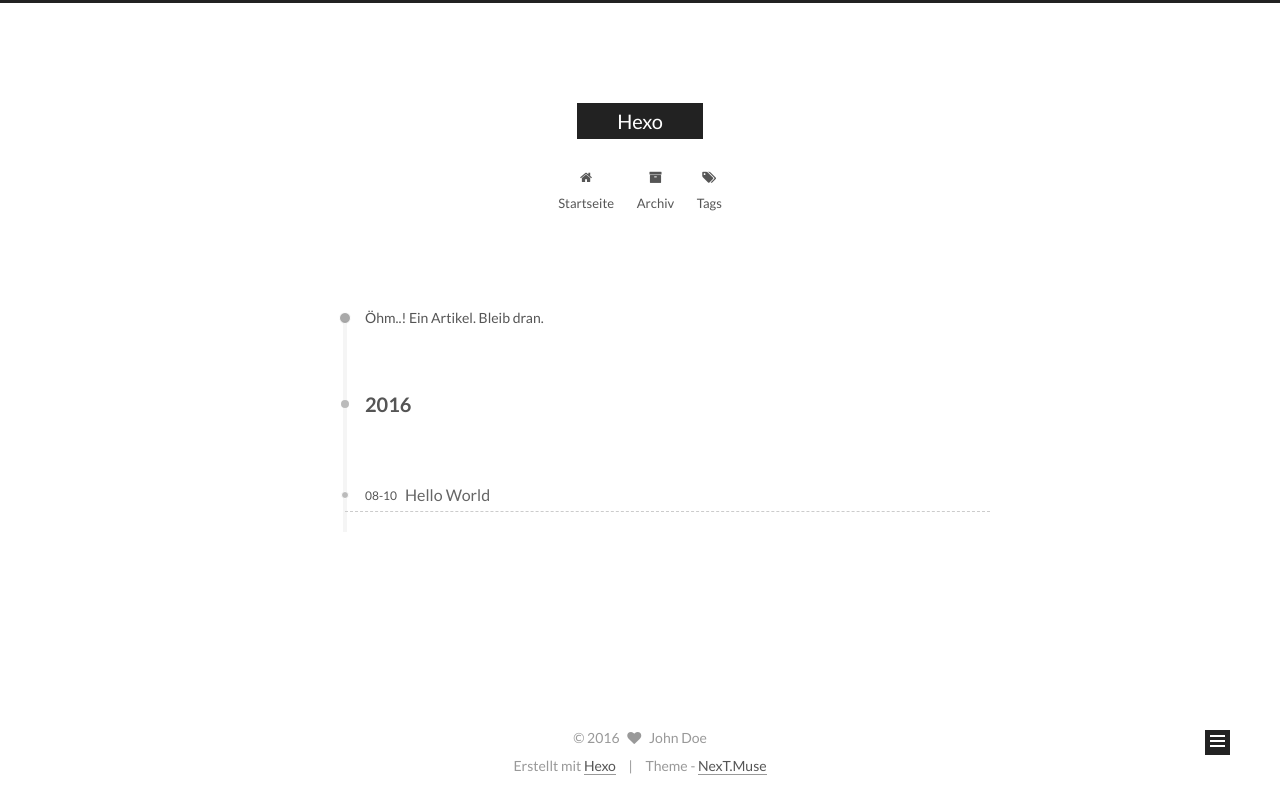
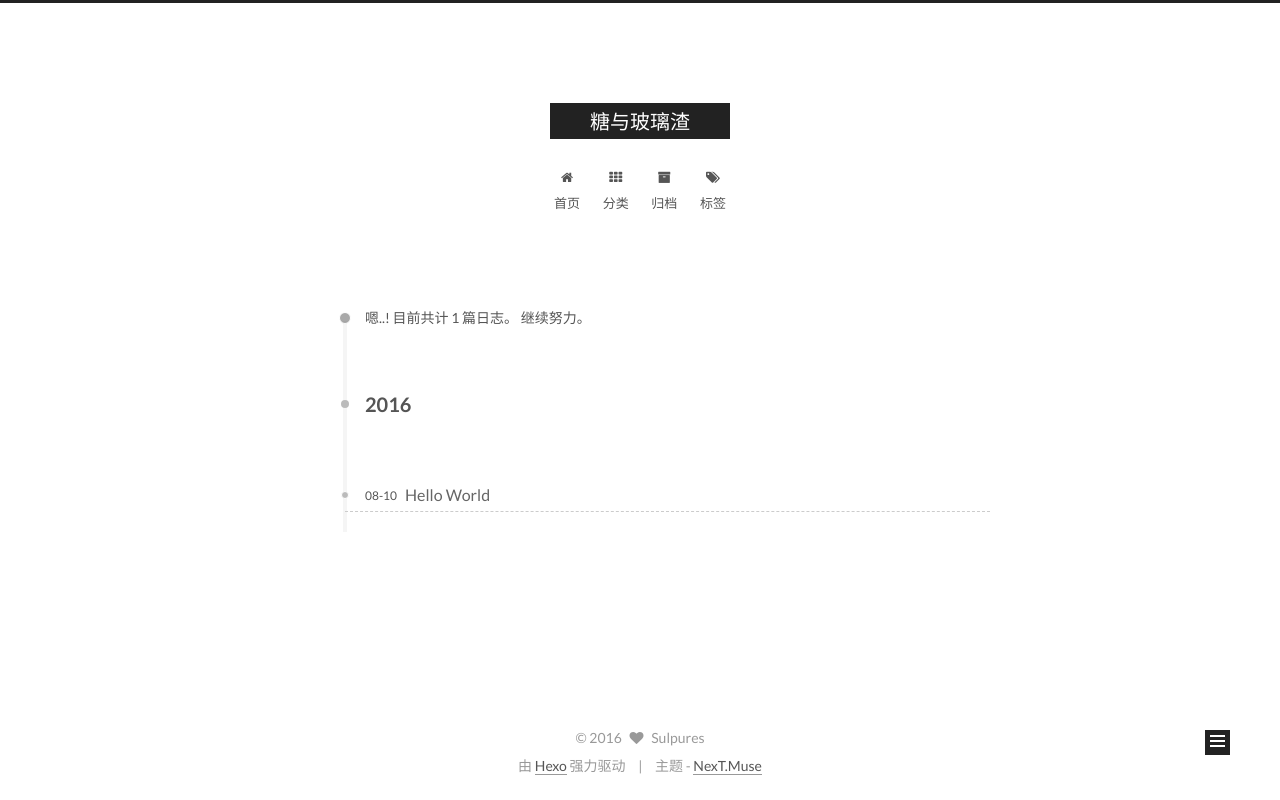
Before and after one commit to t54917/t54917.github.io, a plain HTML site: page archives/2016/08/index.html in a window 1280 px wide. Drawn offline with Linux system fonts and the light colour scheme.

Commit message:
Site updated: 2016-08-10 18:04:00

```diff
--- a/2016/08/10/hello-world/index.html
+++ b/2016/08/10/hello-world/index.html
@@ -88,8 +88,8 @@
 Quick">
 <meta property="og:type" content="article">
 <meta property="og:title" content="Hello World">
-<meta property="og:url" content="http://yoursite.com/2016/08/10/hello-world/index.html">
-<meta property="og:site_name" content="Hexo">
+<meta property="og:url" content="http://sulpures.me/2016/08/10/hello-world/index.html">
+<meta property="og:site_name" content="糖与玻璃渣">
 <meta property="og:description" content="Welcome to Hexo! This is your very first post. Check documentation for more info. If you get any problems when using Hexo, you can find the answer in troubleshooting or you can ask me on GitHub.
 Quick">
 <meta property="og:updated_time" content="2016-08-10T09:39:08.434Z">
@@ -109,7 +109,7 @@
     motion: true,
     duoshuo: {
       userId: 0,
-      author: 'Author'
+      author: '博主'
     }
   };
 </script>
@@ -117,12 +117,12 @@
 
 
 
-  <link rel="canonical" href="http://yoursite.com/2016/08/10/hello-world/"/>
+  <link rel="canonical" href="http://sulpures.me/2016/08/10/hello-world/"/>
 
-  <title> Hello World | Hexo </title>
+  <title> Hello World | 糖与玻璃渣 </title>
 </head>
 
-<body itemscope itemtype="http://schema.org/WebPage" lang="">
+<body itemscope itemtype="http://schema.org/WebPage" lang="zh-Hans">
 
 
 
@@ -150,7 +150,7 @@
   <div class="custom-logo-site-title">
     <a href="/"  class="brand" rel="start">
       <span class="logo-line-before"><i></i></span>
-      <span class="site-title">Hexo</span>
+      <span class="site-title">糖与玻璃渣</span>
       <span class="logo-line-after"><i></i></span>
     </a>
   </div>
@@ -177,7 +177,17 @@
 
               <i class="menu-item-icon fa fa-fw fa-home"></i> <br />
 
-            Startseite
+            首页
+          </a>
+        </li>
+
+
+        <li class="menu-item menu-item-categories">
+          <a href="/categories" rel="section">
+
+              <i class="menu-item-icon fa fa-fw fa-th"></i> <br />
+
+            分类
           </a>
         </li>
 
@@ -187,7 +197,7 @@
 
               <i class="menu-item-icon fa fa-fw fa-archive"></i> <br />
 
-            Archiv
+            归档
           </a>
         </li>
 
@@ -197,7 +207,7 @@
 
               <i class="menu-item-icon fa fa-fw fa-tags"></i> <br />
 
-            Tags
+            标签
           </a>
         </li>
 
@@ -250,7 +260,7 @@
             <span class="post-meta-item-icon">
               <i class="fa fa-calendar-o"></i>
             </span>
-            <span class="post-meta-item-text">Veröffentlicht am</span>
+            <span class="post-meta-item-text">发表于</span>
             <time itemprop="dateCreated" datetime="2016-08-10T17:39:08+08:00" content="2016-08-10">
               2016-08-10
             </time>
@@ -354,10 +364,10 @@
 
         <ul class="sidebar-nav motion-element">
           <li class="sidebar-nav-toc sidebar-nav-active" data-target="post-toc-wrap" >
-            Inhaltsverzeichnis
+            文章目录
           </li>
           <li class="sidebar-nav-overview" data-target="site-overview">
-            Übersicht
+            站点概览
           </li>
         </ul>
 
@@ -365,16 +375,16 @@
       <section class="site-overview sidebar-panel ">
         <div class="site-author motion-element" itemprop="author" itemscope itemtype="http://schema.org/Person">
           <img class="site-author-image" itemprop="image"
-               src="/images/avatar.gif"
-               alt="John Doe" />
-          <p class="site-author-name" itemprop="name">John Doe</p>
+               src="/images/avatar.png"
+               alt="Sulpures" />
+          <p class="site-author-name" itemprop="name">Sulpures</p>
           <p class="site-description motion-element" itemprop="description"></p>
         </div>
         <nav class="site-state motion-element">
           <div class="site-state-item site-state-posts">
             <a href="/archives">
               <span class="site-state-item-count">1</span>
-              <span class="site-state-item-name">Artikel</span>
+              <span class="site-state-item-name">日志</span>
             </a>
           </div>
 
@@ -428,15 +438,15 @@
   <span class="with-love">
     <i class="fa fa-heart"></i>
   </span>
-  <span class="author" itemprop="copyrightHolder">John Doe</span>
+  <span class="author" itemprop="copyrightHolder">Sulpures</span>
 </div>
 
 <div class="powered-by">
-  Erstellt mit  <a class="theme-link" href="https://hexo.io">Hexo</a>
+  由 <a class="theme-link" href="https://hexo.io">Hexo</a> 强力驱动
 </div>
 
 <div class="theme-info">
-  Theme -
+  主题 -
   <a class="theme-link" href="https://github.com/iissnan/hexo-theme-next">
     NexT.Muse
   </a>
--- a/archives/2016/08/index.html
+++ b/archives/2016/08/index.html
@@ -85,11 +85,11 @@
 
 
 <meta property="og:type" content="website">
-<meta property="og:title" content="Hexo">
-<meta property="og:url" content="http://yoursite.com/archives/2016/08/index.html">
-<meta property="og:site_name" content="Hexo">
+<meta property="og:title" content="糖与玻璃渣">
+<meta property="og:url" content="http://sulpures.me/archives/2016/08/index.html">
+<meta property="og:site_name" content="糖与玻璃渣">
 <meta name="twitter:card" content="summary">
-<meta name="twitter:title" content="Hexo">
+<meta name="twitter:title" content="糖与玻璃渣">
 
 
 
@@ -102,7 +102,7 @@
     motion: true,
     duoshuo: {
       userId: 0,
-      author: 'Author'
+      author: '博主'
     }
   };
 </script>
@@ -110,12 +110,12 @@
 
 
 
-  <link rel="canonical" href="http://yoursite.com/archives/2016/08/"/>
+  <link rel="canonical" href="http://sulpures.me/archives/2016/08/"/>
 
-  <title> Archiv | Hexo </title>
+  <title> 归档 | 糖与玻璃渣 </title>
 </head>
 
-<body itemscope itemtype="http://schema.org/WebPage" lang="">
+<body itemscope itemtype="http://schema.org/WebPage" lang="zh-Hans">
 
 
 
@@ -143,7 +143,7 @@
   <div class="custom-logo-site-title">
     <a href="/"  class="brand" rel="start">
       <span class="logo-line-before"><i></i></span>
-      <span class="site-title">Hexo</span>
+      <span class="site-title">糖与玻璃渣</span>
       <span class="logo-line-after"><i></i></span>
     </a>
   </div>
@@ -170,7 +170,17 @@
 
               <i class="menu-item-icon fa fa-fw fa-home"></i> <br />
 
-            Startseite
+            首页
+          </a>
+        </li>
+
+
+        <li class="menu-item menu-item-categories">
+          <a href="/categories" rel="section">
+
+              <i class="menu-item-icon fa fa-fw fa-th"></i> <br />
+
+            分类
           </a>
         </li>
 
@@ -180,7 +190,7 @@
 
               <i class="menu-item-icon fa fa-fw fa-archive"></i> <br />
 
-            Archiv
+            归档
           </a>
         </li>
 
@@ -190,7 +200,7 @@
 
               <i class="menu-item-icon fa fa-fw fa-tags"></i> <br />
 
-            Tags
+            标签
           </a>
         </li>
 
@@ -220,7 +230,7 @@
 
 
 
-      Öhm..! Ein Artikel. Bleib dran.
+      嗯..! 目前共计 1 篇日志。 继续努力。
     </span>
 
 
@@ -301,16 +311,16 @@
       <section class="site-overview sidebar-panel  sidebar-panel-active ">
         <div class="site-author motion-element" itemprop="author" itemscope itemtype="http://schema.org/Person">
           <img class="site-author-image" itemprop="image"
-               src="/images/avatar.gif"
-               alt="John Doe" />
-          <p class="site-author-name" itemprop="name">John Doe</p>
+               src="/images/avatar.png"
+               alt="Sulpures" />
+          <p class="site-author-name" itemprop="name">Sulpures</p>
           <p class="site-description motion-element" itemprop="description"></p>
         </div>
         <nav class="site-state motion-element">
           <div class="site-state-item site-state-posts">
             <a href="/archives">
               <span class="site-state-item-count">1</span>
-              <span class="site-state-item-name">Artikel</span>
+              <span class="site-state-item-name">日志</span>
             </a>
           </div>
 
@@ -353,15 +363,15 @@
   <span class="with-love">
     <i class="fa fa-heart"></i>
   </span>
-  <span class="author" itemprop="copyrightHolder">John Doe</span>
+  <span class="author" itemprop="copyrightHolder">Sulpures</span>
 </div>
 
 <div class="powered-by">
-  Erstellt mit  <a class="theme-link" href="https://hexo.io">Hexo</a>
+  由 <a class="theme-link" href="https://hexo.io">Hexo</a> 强力驱动
 </div>
 
 <div class="theme-info">
-  Theme -
+  主题 -
   <a class="theme-link" href="https://github.com/iissnan/hexo-theme-next">
     NexT.Muse
   </a>
--- a/css/main.css
+++ b/css/main.css
@@ -1548,7 +1548,7 @@
   width: 4px;
   height: 4px;
   border-radius: 50%;
-  background: #c9ed62;
+  background: #08f250;
 }
 .links-of-blogroll {
   font-size: 13px;
```
Also changed, not shown: archives/2016/index.html (+30 -20 lines), archives/index.html (+30 -20 lines), index.html (+30 -20 lines), images/avatar.png (added).
